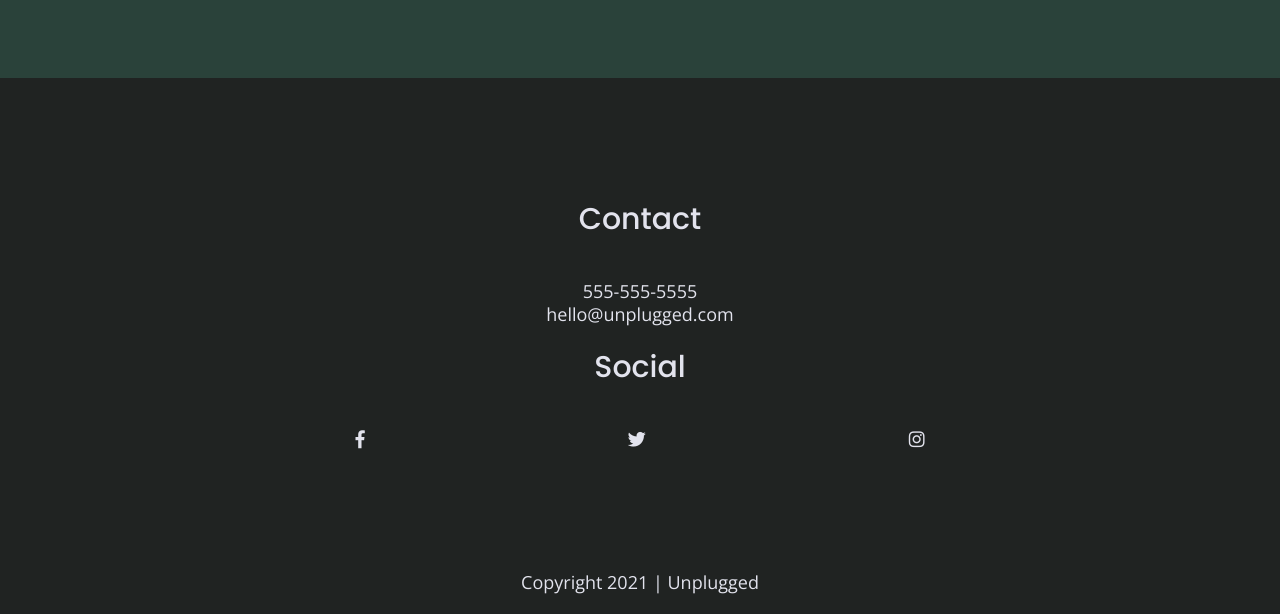
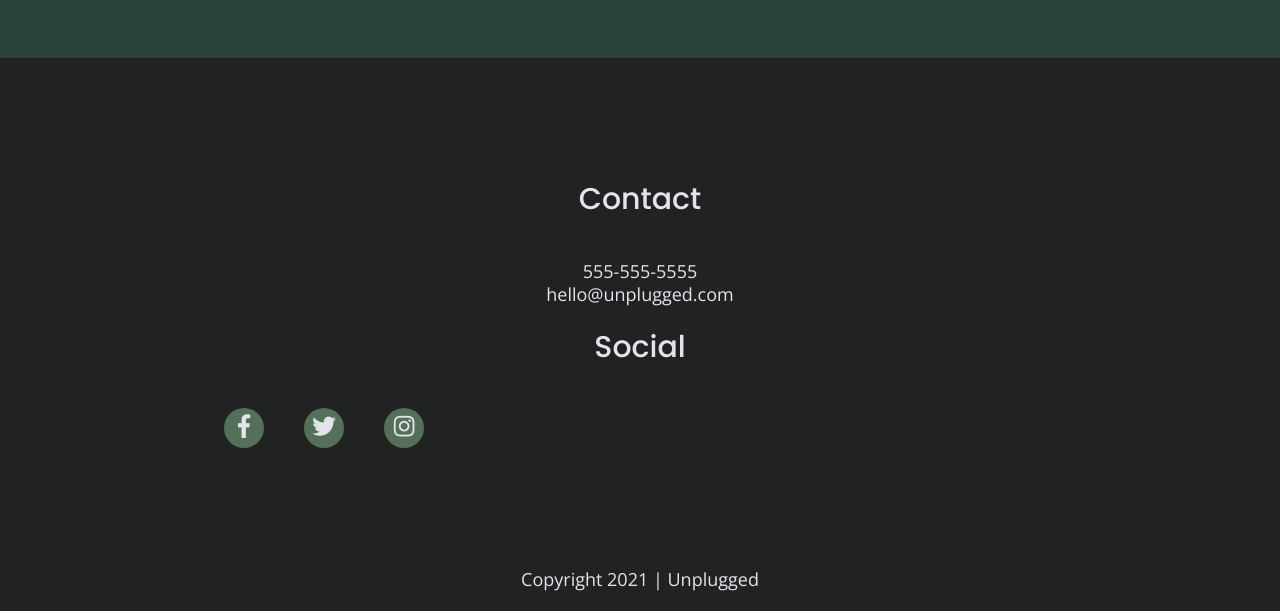
Before and after one commit to crissynparker/unplugged-website, a website: page index.html in a window 1280 px wide. Shown: the part 2543-3157 px from the top of the page. Drawn offline with nearby package versions, Linux system fonts and the light colour scheme.

Commit message:
modified css/main.css

```diff
--- a/css/main.css
+++ b/css/main.css
@@ -229,10 +229,19 @@
 }
 
 footer .social-icons p {
+  background-color: #527158;
+  border-radius: 50%;
+  width: 40px;
+  height: 40px;
   display: flex;
   justify-content: center;
   align-items: center;
 }
+
+footer .social-icons p i {
+  font-size: 1.3125em;
+}
+
 footer .copyright {
   margin: 20px 0;
 }
@@ -558,6 +567,7 @@
 .header-divider {
   display: none;
 }
+
 /* Hero Area */
 
 .hero-area {
@@ -600,6 +610,10 @@
 
 .features .features-item-description {
   width: 62%;
+}
+
+.features i {
+  margin-bottom: 30px;
 }
 
 /* Reviews */
@@ -646,6 +660,11 @@
 
 footer p {
     line-height: 1.285;
+}
+
+footer .social-icons {
+  width: 12.5em;
+  justify-content: space-between;
 }
 
 footer .copyright {
@@ -762,12 +781,13 @@
 }
 
 /* Reviews */
-.reviews article div {
-  width: 42%;
-}
 
 .reviews h2 {
   padding-bottom: 50px;
+}
+
+.reviews article div {
+  width: 42%;
 }
 
 footer h4 {
@@ -806,6 +826,9 @@
     font-size: 1.125em;
     line-height: 1;
 }
+
+
+
 
 @media print,
   (-webkit-min-device-pixel-ratio: 1.25),
```
